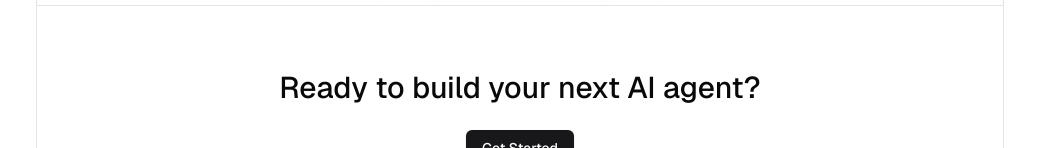
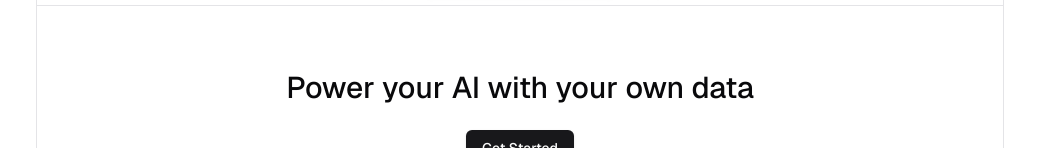
Before and after one commit to typepulse/pulse-vector, a Next.js app in the folder apps/web/: page / in a window 1280 px wide. Shown: the part 804-952 px from the top of the page, without its empty margins (120-1163 px from the left). Built offline with nearby package versions, Linux system fonts and the light colour scheme; no server answers; a web font is replaced by a local one.

Commit message:
Update CTA text to emphasize data-driven AI

```diff
--- a/apps/web/src/components/sections/cta.tsx
+++ b/apps/web/src/components/sections/cta.tsx
@@ -8,7 +8,7 @@ export function CTA() {
     <Section id="cta">
       <div className="border overflow-hidden relative text-center py-16 mx-auto">
         <p className="max-w-3xl text-foreground mb-6 text-balance mx-auto font-medium text-3xl">
-          Ready to build your next AI agent?
+          Power your AI with your own data
         </p>
 
         <div className="flex justify-center">
```
